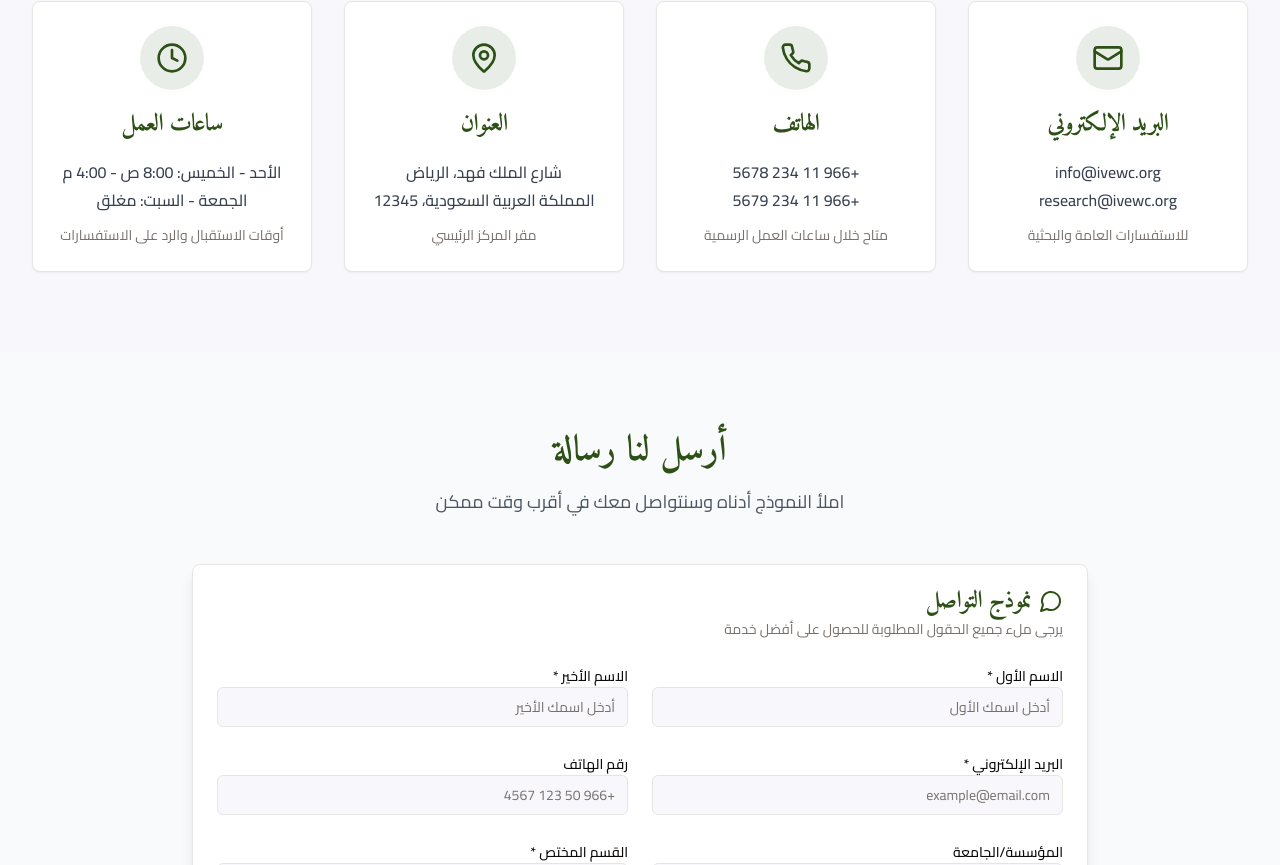
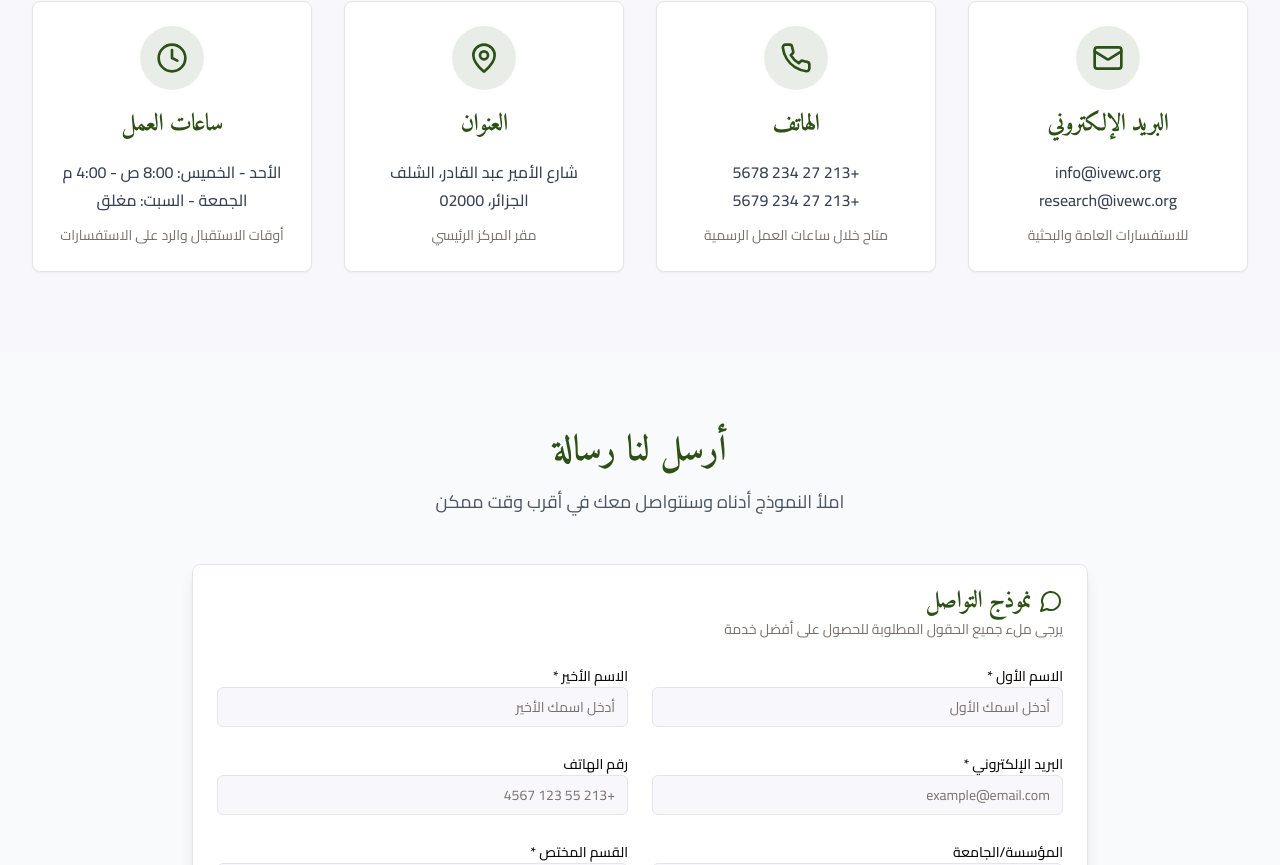
Before and after one commit to Zidane-Khaled/islamic-values-war-ethics-2a9d9911, a React (Vite) app: page /contact in a window 1280 px wide. Shown: the part 556-1421 px from the top of the page. Built offline with nearby package versions, Linux system fonts and the light colour scheme.

Commit message:
Refactor: Update location names to Chlef, Algeria
Replaces Saudi Arabia location names with Chlef, Algeria.

```diff
--- a/src/components/Layout.tsx
+++ b/src/components/Layout.tsx
@@ -149,8 +149,8 @@ export default function Layout({ children }: LayoutProps) {
               <h4 className="text-md font-semibold mb-4">معلومات التواصل</h4>
               <div className="space-y-2 text-sm text-gray-300">
                 <p>البريد الإلكتروني: info@ivewc.org</p>
-                <p>الهاتف: +00 000 000 0000</p>
-                <p>العنوان: [عنوان المركز]</p>
+                <p>الهاتف: +213 27 000 0000</p>
+                <p>العنوان: مدينة الشلف، الجزائر</p>
               </div>
             </div>
           </div>
--- a/src/pages/Activities.tsx
+++ b/src/pages/Activities.tsx
@@ -1,4 +1,3 @@
-
 import { Card, CardContent, CardDescription, CardHeader, CardTitle } from '@/components/ui/card';
 import { Button } from '@/components/ui/button';
 import { Badge } from '@/components/ui/badge';
@@ -11,7 +10,7 @@ const upcomingEvents = [
     description: 'مؤتمر أكاديمي دولي يجمع نخبة من الباحثين والأكاديميين لمناقشة أحدث الدراسات في مجال أخلاقيات الحرب الإسلامية',
     date: '2024-03-15',
     endDate: '2024-03-17',
-    location: 'جامعة الأزهر - القاهرة',
+    location: 'جامعة حسيبة بن بوعلي - الشلف',
     type: 'مؤتمر',
     attendees: 200,
     status: 'مفتوح للتسجيل',
@@ -23,7 +22,7 @@ const upcomingEvents = [
     description: 'ندوة علمية تقارن بين مفاهيم الحرب العادلة في الشريعة الإسلامية والقانون الدولي المعاصر',
     date: '2024-02-28',
     endDate: '2024-02-28',
-    location: 'مركز الملك فيصل للبحوث والدراسات الإسلامية',
+    location: 'المركز الثقافي الإسلامي - الشلف',
     type: 'ندوة',
     attendees: 80,
     status: 'مفتوح للتسجيل',
--- a/src/pages/Contact.tsx
+++ b/src/pages/Contact.tsx
@@ -1,4 +1,3 @@
-
 import { Card, CardContent, CardDescription, CardHeader, CardTitle } from '@/components/ui/card';
 import { Button } from '@/components/ui/button';
 import { Input } from '@/components/ui/input';
@@ -17,13 +16,13 @@ const contactInfo = [
   {
     icon: Phone,
     title: 'الهاتف',
-    details: ['+966 11 234 5678', '+966 11 234 5679'],
+    details: ['+213 27 234 5678', '+213 27 234 5679'],
     description: 'متاح خلال ساعات العمل الرسمية'
   },
   {
     icon: MapPin,
     title: 'العنوان',
-    details: ['شارع الملك فهد، الرياض', 'المملكة العربية السعودية، 12345'],
+    details: ['شارع الأمير عبد القادر، الشلف', 'الجزائر، 02000'],
     description: 'مقر المركز الرئيسي'
   },
   {
@@ -139,7 +138,7 @@ export default function Contact() {
                     </div>
                     <div>
                       <Label htmlFor="phone">رقم الهاتف</Label>
-                      <Input id="phone" placeholder="+966 50 123 4567" />
+                      <Input id="phone" placeholder="+213 55 123 4567" />
                     </div>
                   </div>
 
@@ -203,7 +202,7 @@ export default function Contact() {
               موقعنا
             </h2>
             <p className="text-lg text-gray-600">
-              زوروا مقر المركز الرئيسي في قلب الرياض
+              زوروا مقر المركز الرئيسي في مدينة الشلف
             </p>
           </div>
           <div className="bg-gray-200 rounded-lg h-96 flex items-center justify-center">
```
